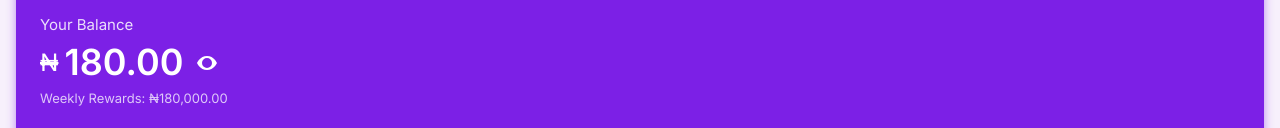
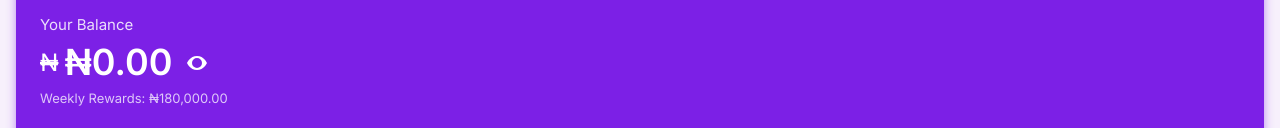
Before and after one commit to 09127585834/PayGo-clone, a plain HTML site: page dashboard.html in a window 1280 px wide. Shown: the part 200-328 px from the top of the page. Drawn offline with Linux system fonts and the light colour scheme.

Commit message:
Update dashboard.html

```diff
--- a/dashboard.html
+++ b/dashboard.html
@@ -305,7 +305,7 @@
 
   <div class="balance-label">Your Balance</div>
   <div class="balance-amount" id="balance-display">
-    <span class="currency">₦</span><span id="balance-amount">180.000</span>
+    <span class="currency">₦</span><span id="balance-amount"></span>
     <span class="eye-icon" onclick="toggleBalanceVisibility()" title="Toggle balance visibility">
       <svg id="eye-open" xmlns="http://www.w3.org/2000/svg" viewBox="0 0 24 24"><path d="M12 5c-7 0-10 7-10 7s3 7 10 7 10-7 10-7-3-7-10-7zm0 12a5 5 0 110-10 5 5 0 010 10z"/></svg>
       <svg id="eye-closed" xmlns="http://www.w3.org/2000/svg" viewBox="0 0 24 24" style="display:none"><path d="M1 1l22 22M4.31 4.31C2.13 6.49 1 9.09 1 11c0 0 3 7 10 7 2.46 0 4.61-.9 6.24-2.37L18.18 18c-1.3.86-2.85 1.37-4.18 1.37-5 0-7-4-7-4a9.4 9.4 0 013.24-2.67l-4.1-4.1z"/></svg>
@@ -398,10 +398,9 @@
   document.getElementById("balance-amount").textContent = newBalance.toLocaleString("en-NG", { minimumFractionDigits: 6 });
 </script>
   <script>
-  // Load and display the current balance
-  const balance = localStorage.getItem("balance") || "180,000";
-  document.getElementById("balance-amount").textContent = parseFloat(balance).toFixed(2);
-
+ const balance = parseFloat(localStorage.getItem("balance") || 0);
+document.getElementById("balance-amount").textContent =
+  balance.toLocaleString("en-NG", { style: "currency", currency: "NGN" });
   // Optional: Show last transaction
   const lastTxn = localStorage.getItem("lastTransaction");
   if (lastTxn) {
```
